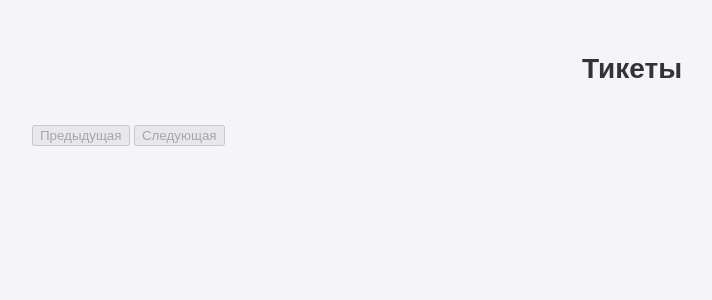
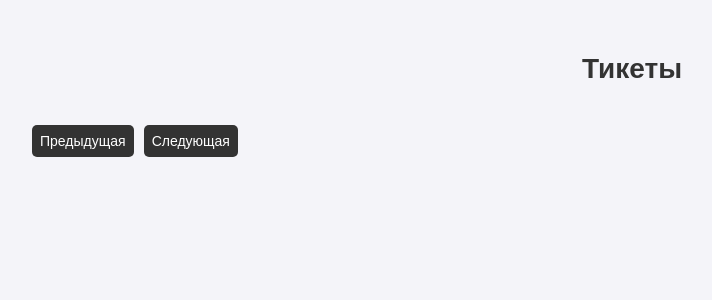
Before and after one commit to adragaleff/tsystem, a Django app: template tsystem/templates/index.html in a window 1280 px wide. Shown: the part 68-368 px from the top of the page, without its empty margins (8-720 px from the left). Run offline with Django 5.2, Linux system fonts and the light colour scheme; the template is opened without the code that fills it, so the values that code supplies are empty.

Commit message:
Update index.css
DEV-41

```diff
--- a/tsystem/static/css/index.css
+++ b/tsystem/static/css/index.css
@@ -158,3 +158,22 @@ body {
 .ticket-link:hover {
     color: #0056b3;
 }
+.pagination {
+    display: flex;
+    align-items: center;
+    gap: 10px;
+}
+.pagination-button {
+    padding: 8px;
+    cursor: pointer;
+    border-radius: 5px;
+    border: none;
+    font-size: 14px;
+    color: white;
+    background-color: #333;
+}
+.pagination-button:hover {
+    background-color: lightblue;
+    transition-duration: 0.8s;
+    transform: translateY(-2px);
+}
```
